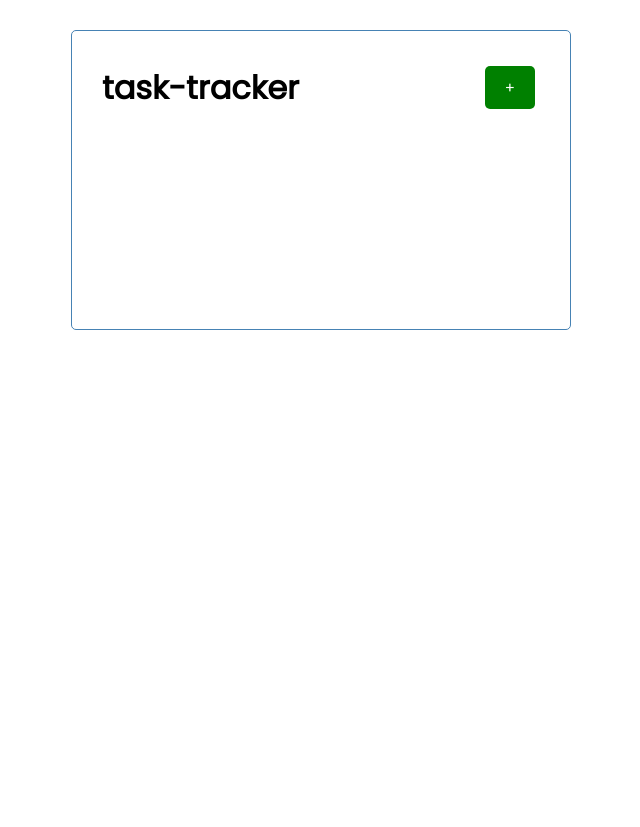
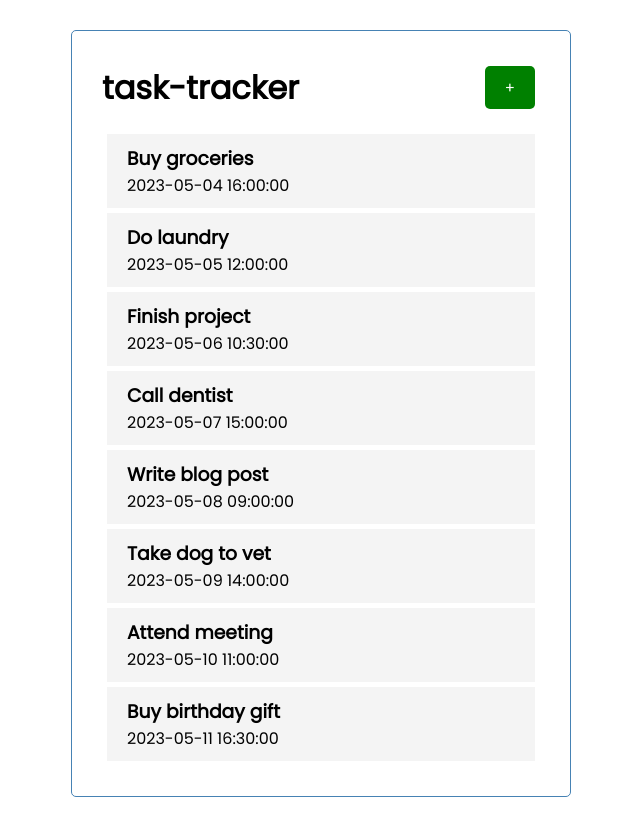
Before and after one commit to ouardiYakoubAbdallah/angular-sample-app, an Angular app: page / in a window 1280 px wide. Shown: the whole page, without its empty margins (319-959 px from the left). Before the commit the page ends 800 px from the top, so only its background shows below. Built offline with nearby package versions, Linux system fonts and the light colour scheme.

Commit message:
feat: add task item component ✨

```diff
--- /dev/null
+++ b/src/app/Task.ts
@@ -0,0 +1,6 @@
+export interface Task {
+  id?: number;
+  text: string;
+  day: string;
+  reminder: boolean;
+}
--- a/src/app/app.component.html
+++ b/src/app/app.component.html
@@ -1,3 +1,4 @@
 <div class="container">
   <app-header></app-header>
+  <app-tasks></app-tasks>
 </div>
--- a/src/app/app.module.ts
+++ b/src/app/app.module.ts
@@ -4,9 +4,11 @@ import { BrowserModule } from '@angular/platform-browser';
 import { AppComponent } from './app.component';
 import { HeaderComponent } from './components/header/header.component';
 import { ButtonComponent } from './components/button/button.component';
+import { TasksComponent } from './components/tasks/tasks.component';
+import { TaskItemComponent } from './components/task-item/task-item.component';
 
 @NgModule({
-  declarations: [AppComponent, HeaderComponent, ButtonComponent],
+  declarations: [AppComponent, HeaderComponent, ButtonComponent, TasksComponent, TaskItemComponent],
   imports: [BrowserModule],
   providers: [],
   bootstrap: [AppComponent],
--- /dev/null
+++ b/src/app/components/task-item/task-item.component.css
@@ -0,0 +1,16 @@
+.task {
+    background: #F4F4F4;
+    margin: 5px;
+    padding: 10px 20px;
+    cursor: pointer;
+}
+
+.task.reminder {
+    border-left: 5px solid green;
+}
+
+.task h3 {
+    display: flex;
+    align-items: center;
+    justify-content: space-between;
+}
--- /dev/null
+++ b/src/app/components/task-item/task-item.component.html
@@ -0,0 +1,4 @@
+<div class="task">
+    <h3>{{ task?.text }}</h3>
+    <p>{{ task?.day }}</p>
+</div>
--- /dev/null
+++ b/src/app/components/tasks/tasks.component.html
@@ -0,0 +1,2 @@
+<app-task-item *ngFor="let task of tasks" [task]="task">
+</app-task-item>
--- /dev/null
+++ b/src/app/components/tasks/tasks.component.ts
@@ -0,0 +1,12 @@
+import { Component } from '@angular/core';
+import { Task } from '../../Task';
+import { TASKS } from '../../mock-tasks';
+
+@Component({
+  selector: 'app-tasks',
+  templateUrl: './tasks.component.html',
+  styleUrls: ['./tasks.component.css'],
+})
+export class TasksComponent {
+  tasks: Task[] = TASKS;
+}
--- /dev/null
+++ b/src/app/mock-tasks.ts
@@ -0,0 +1,52 @@
+import { Task } from './Task';
+
+export const TASKS: Task[] = [
+  {
+    id: 1,
+    text: 'Buy groceries',
+    day: '2023-05-04 16:00:00',
+    reminder: true,
+  },
+  {
+    id: 2,
+    text: 'Do laundry',
+    day: '2023-05-05 12:00:00',
+    reminder: false,
+  },
+  {
+    id: 3,
+    text: 'Finish project',
+    day: '2023-05-06 10:30:00',
+    reminder: true,
+  },
+  {
+    id: 4,
+    text: 'Call dentist',
+    day: '2023-05-07 15:00:00',
+    reminder: false,
+  },
+  {
+    id: 5,
+    text: 'Write blog post',
+    day: '2023-05-08 09:00:00',
+    reminder: true,
+  },
+  {
+    id: 6,
+    text: 'Take dog to vet',
+    day: '2023-05-09 14:00:00',
+    reminder: true,
+  },
+  {
+    id: 7,
+    text: 'Attend meeting',
+    day: '2023-05-10 11:00:00',
+    reminder: true,
+  },
+  {
+    id: 8,
+    text: 'Buy birthday gift',
+    day: '2023-05-11 16:30:00',
+    reminder: false,
+  },
+];
```
Also changed, not shown: src/app/components/task-item/task-item.component.ts (added, +11 -0 lines), src/app/components/tasks/tasks.component.css (added), 2 other files (tests, documents, lock files or other folders).
